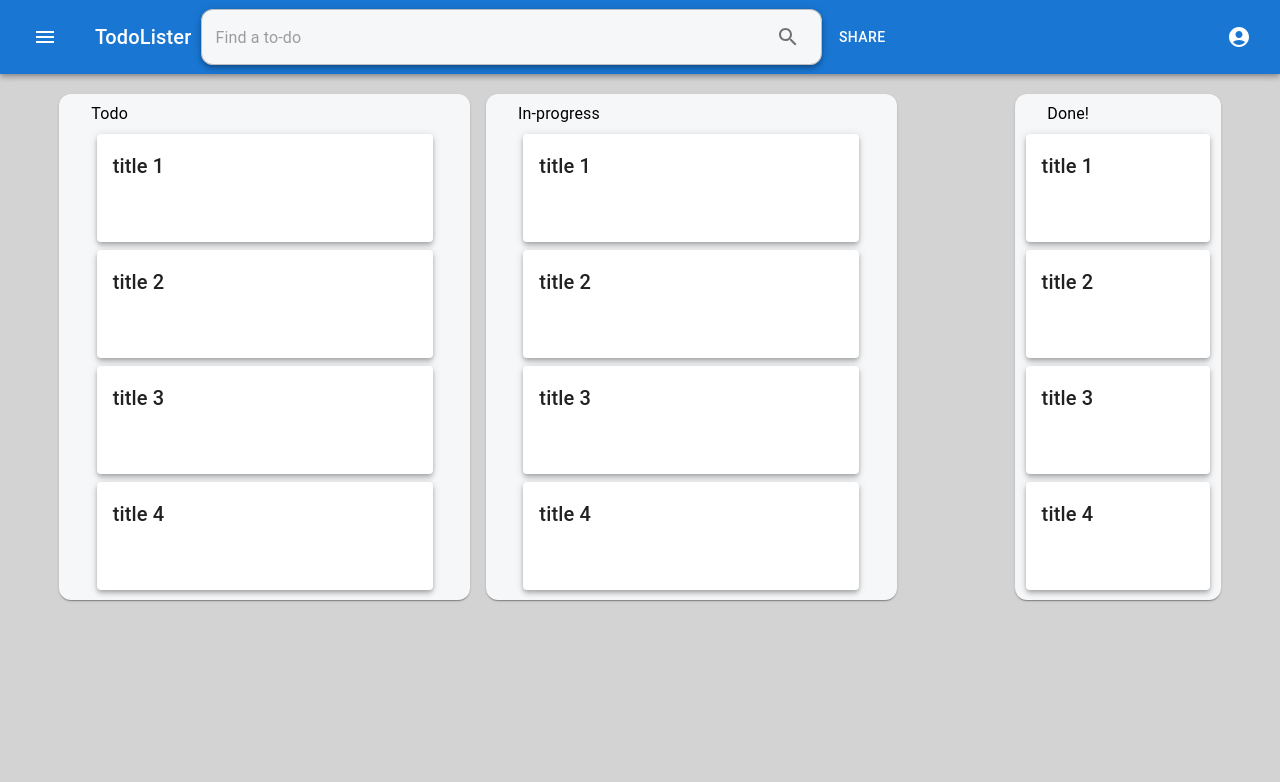
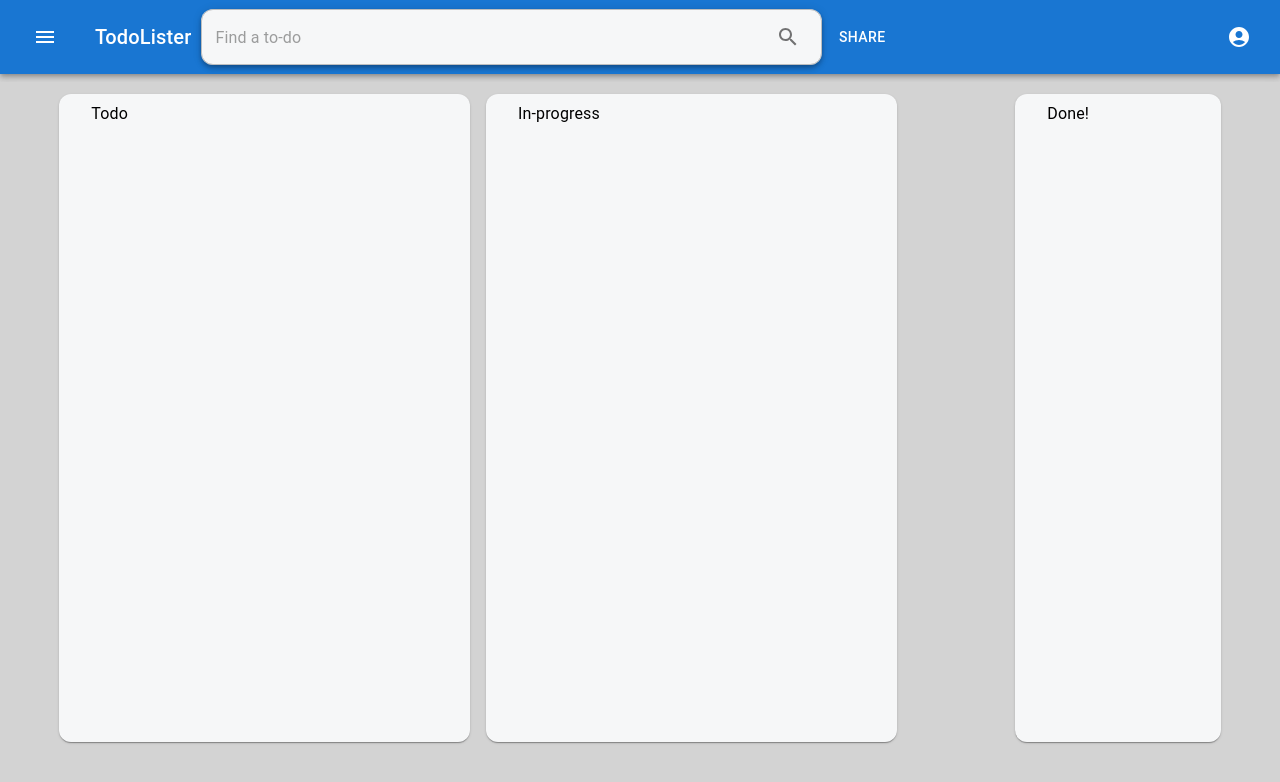
Before and after one commit to whats-a-handle/todo-list-app, a React (Create React App) app in the folder frontend/: page / in a window 1280 px wide. Shown: the top 782 px of the page. Built offline with nearby package versions, Linux system fonts and the light colour scheme.

Commit message:
Added renderTodoCards method to simplify rendering of cards for columns in TodoList. Added minimum height for TodoList to prevent empty space when no items in columns

```diff
--- a/frontend/src/Components/TodoList.jsx
+++ b/frontend/src/Components/TodoList.jsx
@@ -1,15 +1,23 @@
 import * as React from 'react';
 import { Box, Grid, Typography } from '@mui/material';
-import TodoCard from './TodoCard';
+// import TodoCard from './TodoCard';
 
 export default function TodoList() {
-  const todoColumn = [<TodoCard title="title 1" isCompleted={false} column="todo" />,
-    <TodoCard title="title 2" isCompleted={false} column="todo" />, <TodoCard title="title 3" isCompleted={false} column="todo" />, <TodoCard title="title 4" isCompleted={false} column="todo" />];
-  const inProgressColumn = [<TodoCard title="title 1" isCompleted={false} column="in_progress" />,
-    <TodoCard title="title 2" isCompleted={false} column="in_progress" />, <TodoCard title="title 3" isCompleted={false} column="in_progress" />, <TodoCard title="title 4" isCompleted={false} column="in_progress" />];
-  const doneColumn = [<TodoCard title="title 1" isCompleted column="done" />,
-    <TodoCard title="title 2" isCompleted column="done" />, <TodoCard title="title 3" isCompleted column="done" />, <TodoCard title="title 4" isCompleted column="done" />];
+  const todoColumn = [];
+  const inProgressColumn = [];
+  const doneColumn = [];
 
+  const renderTodoCards = (items) => {
+    let gridItems = [];
+    if (items !== null && items !== undefined) {
+      gridItems = items.map((item) => (
+        <Grid item xs={12} sm={12} md={12} lg={12} xl={12}>
+          {item}
+        </Grid>
+      ));
+    }
+    return gridItems;
+  };
   return (
     <Box
       sx={{
@@ -20,7 +28,7 @@ export default function TodoList() {
         paddingBottom: '20px',
       }}
     >
-      <Grid container item xs={12} align="center" justifyContent="center">
+      <Grid container item xs={12} align="center" justifyContent="center" sx={{ minHeight: '80vh' }}>
         <Grid
           container
           item
@@ -35,11 +43,7 @@ export default function TodoList() {
               Todo
             </Typography>
           </Grid>
-          {todoColumn.map((item) => (
-            <Grid item xs={12} sm={12} md={12} lg={12} xl={12}>
-              {item}
-            </Grid>
-          ))}
+          {renderTodoCards(todoColumn)}
         </Grid>
         <Grid
           container
@@ -55,11 +59,7 @@ export default function TodoList() {
               In-progress
             </Typography>
           </Grid>
-          {inProgressColumn.map((item) => (
-            <Grid item xs={12} sm={12} md={12} lg={12} xl={12}>
-              {item}
-            </Grid>
-          ))}
+          {renderTodoCards(inProgressColumn)}
         </Grid>
         <Grid container item xs={1} />
         <Grid
@@ -76,11 +76,7 @@ export default function TodoList() {
               Done!
             </Typography>
           </Grid>
-          {doneColumn.map((item) => (
-            <Grid item xs={12} sm={12} md={12} lg={12} xl={12}>
-              {item}
-            </Grid>
-          ))}
+          {renderTodoCards(doneColumn)}
         </Grid>
       </Grid>
     </Box>
```
